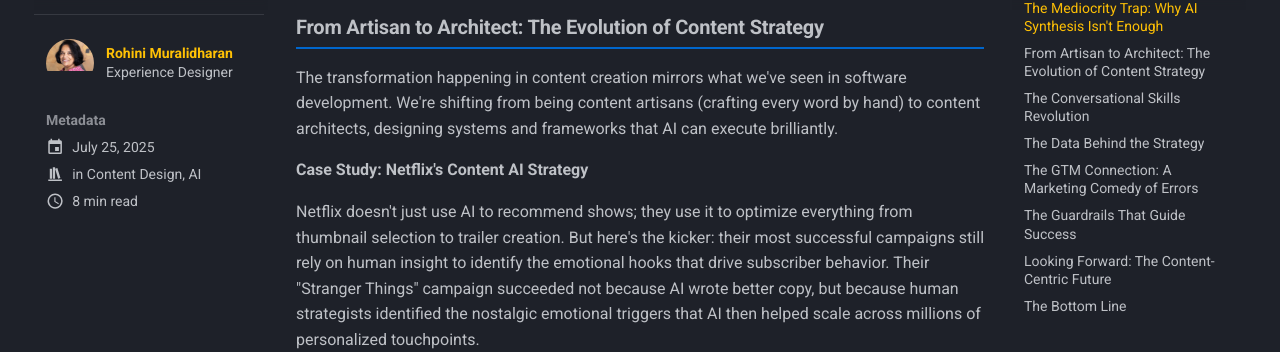
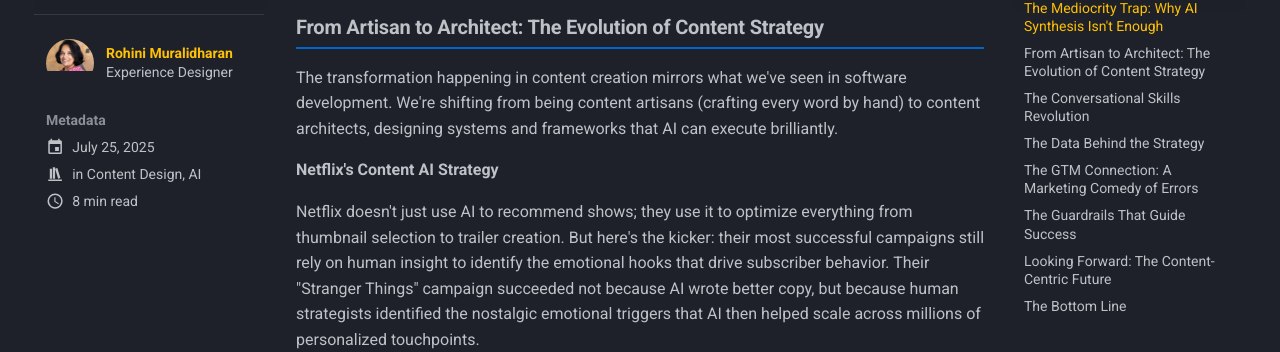
Before and after one commit to rohinimuralidharan/mynewprofile, an MkDocs documentation site: the page built from docs/posts/content_gtm_blog.md, in a window 1280 px wide and 900 px high, scrolled down 1290 px. Shown: the part 100-452 px from the top of the window. Built offline with MkDocs 1.6.1 and Material for MkDocs 9.7.7, drawn with Linux system fonts in a browser that asks for light colours.

Commit message:
adding hero page

```diff
--- a/docs/heropage.html
+++ b/docs/heropage.html
@@ -406,7 +406,7 @@
             <div class="hero-content">
                 <div class="hero-text">
                     <h1>Rohini Muralidharan</h1>
-                    <p class="subtitle">Content Design Manager</p>
+                    <p class="subtitle">Content and UX Designer | Storyteller | Leader</p>
                     <p class="description">
                         Architecting intelligent content ecosystems that transform complex technical information
                         into delightful user experiences. Leading AI-driven strategies that measurably reduce
@@ -433,7 +433,7 @@
                             <i class="fas fa-rocket"></i>
                             Explore My Work
                         </a>
-                        <a href="mailto:rohinimurali@yahoo.com" class="btn btn-secondary">
+                        <a href="/index.html" class="btn btn-secondary">
                             <i class="fas fa-paper-plane"></i>
                             Connect
                         </a>
--- a/docs/posts/content_gtm_blog.md
+++ b/docs/posts/content_gtm_blog.md
@@ -39,7 +39,7 @@
 
 The transformation happening in content creation mirrors what we've seen in software development. We're shifting from being content artisans (crafting every word by hand) to content architects, designing systems and frameworks that AI can execute brilliantly.
 
-**Case Study: Netflix's Content AI Strategy**
+**Netflix's Content AI Strategy**
 
 Netflix doesn't just use AI to recommend shows; they use it to optimize everything from thumbnail selection to trailer creation. But here's the kicker: their most successful campaigns still rely on human insight to identify the emotional hooks that drive subscriber behavior. Their "Stranger Things" campaign succeeded not because AI wrote better copy, but because human strategists identified the nostalgic emotional triggers that AI then helped scale across millions of personalized touchpoints.
 
--- a/mkdocs.yml
+++ b/mkdocs.yml
@@ -1,4 +1,4 @@
-site_name: RohiniM
+site_name: Rohini Muralidharan
 site_description: This is a profile page.
 site_url: https://rohinimuralidharan.com
 theme:
@@ -29,10 +29,28 @@
   - search
   - blog:
       blog_dir: .
+      post_url_format: "{slug}"
+
+#  - git-revision-date-localized:
+#      fallback_to_build_date: false
+#      type: date
+#      enable_creation_date: true
+#      enabled: true
+
+  # - git-committers:
+  #    repository: https://github.com/rohinimuralidharan/mynewprofile/
+  #    branch: main
+  #    token: !ENV GH_TOKEN
+  #    enabled: true
 
   - tags:
 
-
+extra:
+  social:
+    - icon: fontawesome/brands/linkedin
+      link: https://www.linkedin.com/in/rohinimuralidharan/
+    - icon: fontawesome/brands/github
+      link: https://github.com/rohinimuralidharan
 
 nav:
   - About Me: heropage.html
```
Also changed, not shown: other parts of docs/heropage.html (+1 -1 lines), docs/aboutme/resume.md (deleted, +0 -1 lines).
